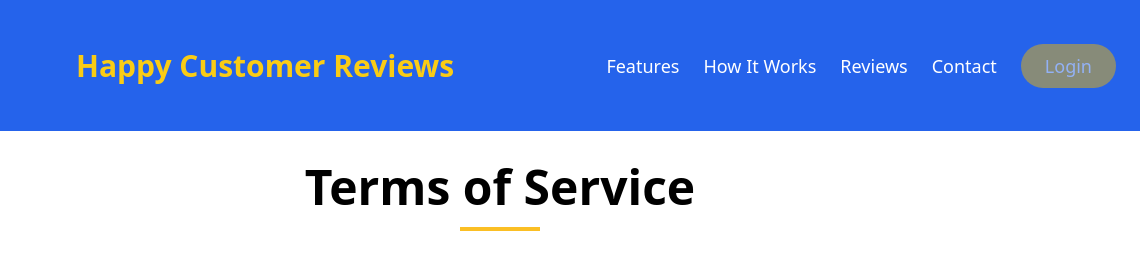
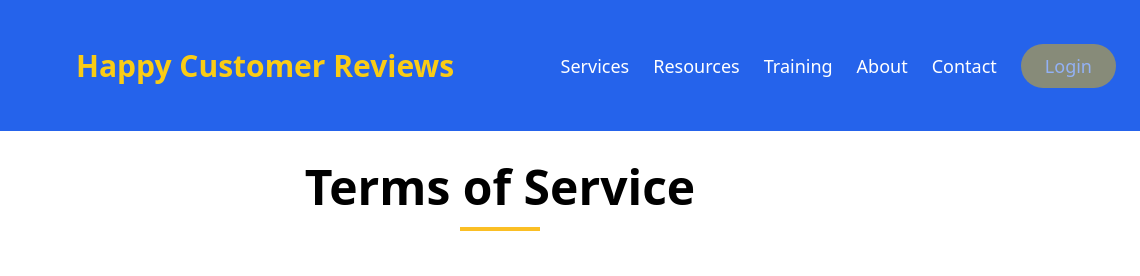
Before and after one commit to Eshrak20/HappyCustomer2, a plain HTML site: page terms.html in a window 1280 px wide. Shown: the top 276 px of the page, 140-1280 px from the left. Drawn offline with nearby package versions, Linux system fonts and the light colour scheme.

Commit message:
Link are added

```diff
--- a/terms.html
+++ b/terms.html
@@ -49,32 +49,32 @@
           class="flex flex-wrap justify-center gap-4 md:gap-6 text-white items-center"
         >
           <a
-            href="#features"
-            target="_blank"
+            href="https://happycustomerreviews.com/services"
             class="text-base md:text-lg hover:text-yellow-300 transition"
-            >Features</a
+            >Services</a
           >
           <a
-            href="#how-it-works"
-            target="_blank"
+            href="https://happycustomerreviews.com/resources"
             class="text-base md:text-lg hover:text-yellow-300 transition"
-            >How It Works</a
+            >Resources</a
           >
           <a
-            href="#reviews"
-            target="_blank"
+            href="https://happycustomerreviews.com/training"
             class="text-base md:text-lg hover:text-yellow-300 transition"
-            >Reviews</a
+            >Training</a
           >
           <a
-            href="#contact"
-            target="_blank"
+            href="https://happycustomerreviews.com/about"
+            class="text-base md:text-lg hover:text-yellow-300 transition"
+            >About</a
+          >
+          <a
+            href="https://happycustomerreviews.com/contact"
             class="text-base md:text-lg hover:text-yellow-300 transition"
             >Contact</a
           >
           <a
             href="#login"
-            target="_blank"
             class="btn-glow text-base md:text-lg bg-yellow-500 hover:bg-blue-400 px-6 py-2 rounded-full transition animate-pulse"
           >
             Login
```
Also changed, not shown: index.html (+12 -12 lines), privacy-policy.html (+19 -26 lines).
